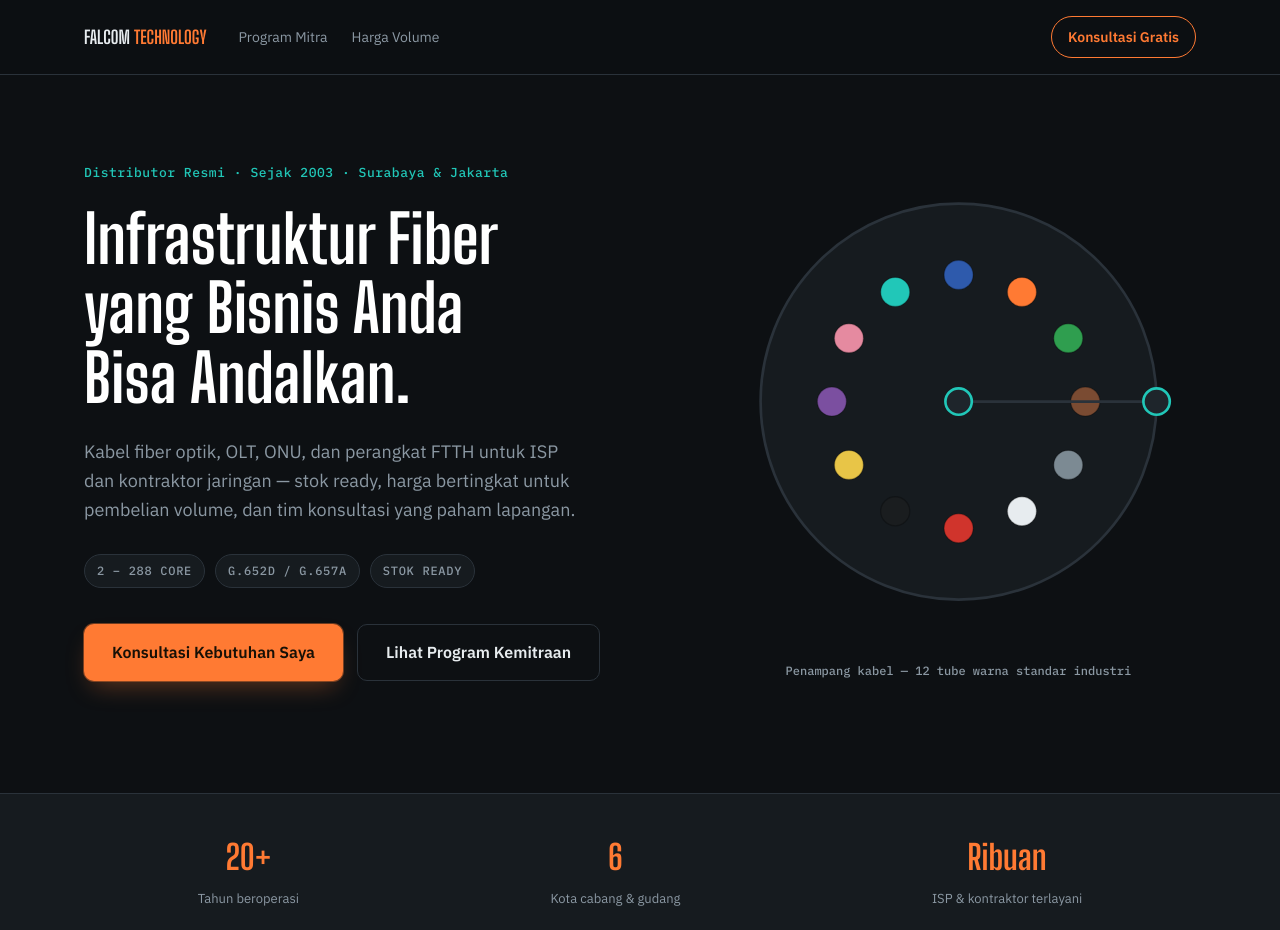
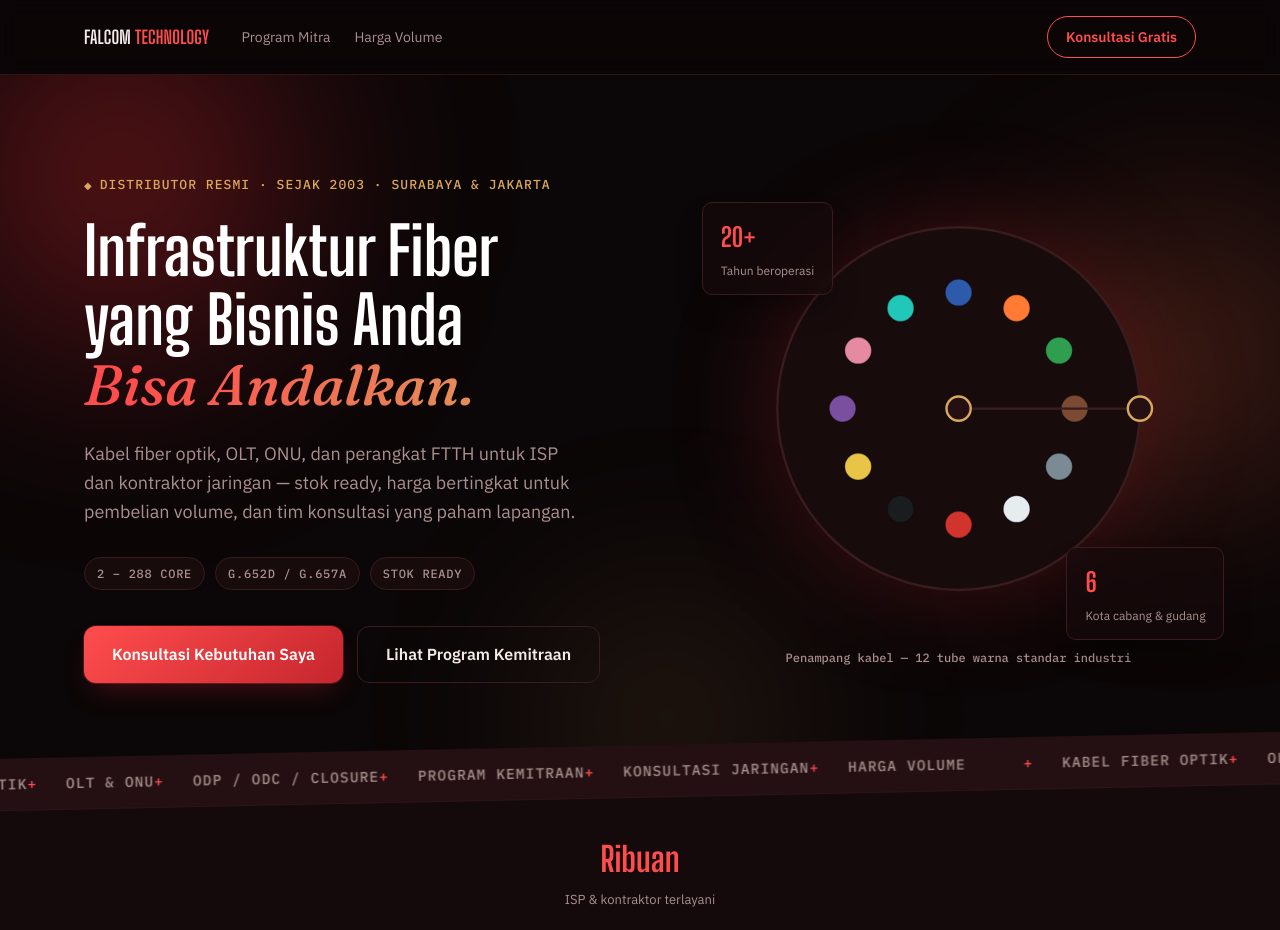
Before and after one commit to rezkixado-ai/form-falcom-adsmaster, a website: page public/index.html in a window 1280 px wide. Shown: the top 930 px of the page. Drawn offline with nearby package versions, Linux system fonts and the light colour scheme; no server answers.

Commit message:
Update Tampilan baru dengan vobes tone khas Falcom

```diff
--- a/public/assets/style.css
+++ b/public/assets/style.css
@@ -1,26 +1,31 @@
 /* ==========================================================================
-   FALCOM TECHNOLOGY — Landing Ads v2 (elevated, B2B/reseller conversion)
+   FALCOM TECHNOLOGY — Landing Ads v3 (elevated design, dark crimson theme)
    ========================================================================== */
 
 :root {
-    --bg:            #0D1013;
-    --surface:        #161B1F;
-    --surface-2:      #1E252B;
-    --line:           #2A323A;
-    --text:           #E7ECEF;
-    --text-dim:       #8B98A3;
-    --accent-orange:  #FF7A33;
-    --accent-aqua:    #21C7B8;
-    --accent-orange-glow: rgba(255, 122, 51, 0.35);
-    --danger: #FF6B6B;
-    --placeholder-border: #4A5560;
+    --bg:             #0B0607;
+    --bg-2:           #140A0B;
+    --surface:        #170B0C;
+    --surface-2:      #241012;
+    --line:           #3A1C1E;
+    --line-soft:      #2A1517;
+    --text:           #F4EBE7;
+    --text-dim:       #A9908E;
+    --accent-crimson: #C6262E;
+    --accent-crimson-bright: #FF4D4D;
+    --accent-ember:   #FF6B45;
+    --accent-gold:    #D9A85C;
+    --accent-glow:    rgba(198, 38, 46, 0.35);
+    --danger:         #FF6B6B;
+    --placeholder-border: #5A3639;
 
     --font-display: "Big Shoulders Display", sans-serif;
+    --font-serif:   "Fraunces", Georgia, serif;
     --font-body:    "IBM Plex Sans", -apple-system, sans-serif;
     --font-mono:    "IBM Plex Mono", monospace;
 
     --maxw: 1160px;
-    --radius: 10px;
+    --radius: 12px;
 }
 
 *, *::before, *::after { box-sizing: border-box; }
@@ -44,8 +49,20 @@
     * { animation-duration: 0.001ms !important; transition-duration: 0.001ms !important; }
 }
 
+/* ---------- Ambient glow atmosphere ---------- */
+.fl-glow {
+    position: absolute;
+    border-radius: 50%;
+    filter: blur(90px);
+    pointer-events: none;
+    z-index: 0;
+}
+.fl-glow--crimson { background: radial-gradient(circle, rgba(198,38,46,0.55), transparent 70%); }
+.fl-glow--ember    { background: radial-gradient(circle, rgba(255,107,69,0.32), transparent 70%); }
+.fl-glow--gold     { background: radial-gradient(circle, rgba(217,168,92,0.18), transparent 70%); }
+
 /* ---------- Utility ---------- */
-.fl-section__inner { max-width: var(--maxw); margin: 0 auto; padding: 104px 24px; }
+.fl-section__inner { max-width: var(--maxw); margin: 0 auto; padding: 104px 24px; position: relative; z-index: 1; }
 .fl-h2 {
     font-size: clamp(28px, 4vw, 42px);
     font-weight: 700;
@@ -55,8 +72,18 @@
 }
 .fl-h2--light { color: #fff; }
 .fl-h2--center { max-width: none; text-align: center; margin-left: auto; margin-right: auto; }
-.fl-eyebrow { font-family: var(--font-mono); font-size: 13px; letter-spacing: 0.04em; color: var(--accent-aqua); margin-bottom: 20px; }
+.fl-h2 em {
+    font-family: var(--font-serif);
+    font-style: italic;
+    font-weight: 500;
+    background: linear-gradient(100deg, var(--accent-crimson-bright), var(--accent-gold));
+    -webkit-background-clip: text;
+    background-clip: text;
+    color: transparent;
+}
+.fl-eyebrow { font-family: var(--font-mono); font-size: 13px; letter-spacing: 0.08em; text-transform: uppercase; color: var(--accent-gold); margin-bottom: 20px; }
 .fl-eyebrow--center { text-align: center; }
+.fl-eyebrow::before { content: "◆ "; font-size: 10px; }
 
 .fl-chip {
     display: inline-flex; align-items: center; font-family: var(--font-mono);
@@ -64,7 +91,7 @@
     border: 1px solid var(--line); border-radius: 999px;
     color: var(--text-dim); background: var(--surface);
 }
-.fl-chip--dark { border-color: var(--accent-aqua); color: var(--accent-aqua); }
+.fl-chip--dark { border-color: var(--accent-gold); color: var(--accent-gold); }
 
 .fl-btn {
     display: inline-flex; align-items: center; justify-content: center;
@@ -73,18 +100,19 @@
     transition: transform 0.15s ease, box-shadow 0.15s ease, opacity 0.15s ease;
 }
 .fl-btn--primary {
-    background: var(--accent-orange); color: #171006;
-    box-shadow: 0 0 0 1px rgba(255,122,51,0.4), 0 12px 24px -8px var(--accent-orange-glow);
+    background: linear-gradient(135deg, var(--accent-crimson-bright), var(--accent-crimson));
+    color: #fff;
+    box-shadow: 0 0 0 1px rgba(255,77,77,0.25), 0 14px 28px -10px var(--accent-glow);
 }
 .fl-btn--primary:hover { transform: translateY(-2px); }
 .fl-btn--primary:disabled { opacity: 0.6; cursor: progress; transform: none; }
 .fl-btn--outline {
     background: transparent; color: var(--text); border: 1px solid var(--line);
 }
-.fl-btn--outline:hover { border-color: var(--accent-aqua); color: var(--accent-aqua); }
+.fl-btn--outline:hover { border-color: var(--accent-gold); color: var(--accent-gold); }
 .fl-btn--block { width: 100%; }
 .fl-btn--primary:focus-visible, a:focus-visible, input:focus-visible, select:focus-visible {
-    outline: 2px solid var(--accent-aqua); outline-offset: 3px;
+    outline: 2px solid var(--accent-gold); outline-offset: 3px;
 }
 
 /* ---------- Placeholder system (foto / sertifikasi / data marketing) ---------- */
@@ -107,7 +135,6 @@
     border-radius: 6px;
     padding: 4px 8px;
 }
-/* tooltip kecil nunjukin instruksi placeholder pas di-hover (buat yang buka source code) */
 .fl-placeholder::after {
     content: attr(data-placeholder);
     position: absolute;
@@ -132,42 +159,56 @@
 
 /* ---------- Header ---------- */
 .fl-header {
-    position: sticky; top: 0; z-index: 20;
-    background: rgba(13, 16, 19, 0.85); backdrop-filter: blur(8px);
-    border-bottom: 1px solid var(--line);
+    position: sticky; top: 0; z-index: 30;
+    background: rgba(11, 6, 7, 0.82); backdrop-filter: blur(10px);
+    border-bottom: 1px solid var(--line-soft);
 }
 .fl-header__inner {
     max-width: var(--maxw); margin: 0 auto; padding: 16px 24px;
     display: flex; align-items: center; gap: 32px;
 }
-.fl-header__wordmark { font-family: var(--font-display); font-weight: 700; font-size: 18px; }
-.fl-header__wordmark span { color: var(--accent-orange); margin-left: 4px; }
+.fl-header__wordmark { font-family: var(--font-display); font-weight: 700; font-size: 18px; letter-spacing: 0.01em; }
+.fl-header__wordmark span { color: var(--accent-crimson-bright); margin-left: 4px; }
 .fl-header__nav { display: flex; gap: 24px; font-size: 14px; color: var(--text-dim); }
 .fl-header__nav a:hover { color: var(--text); }
 .fl-header__cta {
-    margin-left: auto; font-size: 14px; font-weight: 600; padding: 9px 16px;
-    border: 1px solid var(--accent-orange); border-radius: 999px; color: var(--accent-orange);
+    margin-left: auto; font-size: 14px; font-weight: 600; padding: 9px 18px;
+    border: 1px solid var(--accent-crimson-bright); border-radius: 999px; color: var(--accent-crimson-bright);
+    transition: background 0.15s ease, color 0.15s ease;
 }
+.fl-header__cta:hover { background: var(--accent-crimson-bright); color: #fff; }
 
 /* ---------- Hero ---------- */
-.fl-hero { border-bottom: 1px solid var(--line); }
+.fl-hero { position: relative; border-bottom: 1px solid var(--line-soft); overflow: hidden; }
 .fl-hero__grid {
-    max-width: var(--maxw); margin: 0 auto; padding: 88px 24px 112px;
+    max-width: var(--maxw); margin: 0 auto; padding: 96px 24px 72px;
     display: grid; grid-template-columns: 1.1fr 0.9fr; gap: 56px; align-items: center;
+    position: relative; z-index: 2;
 }
 .fl-hero__title { font-size: clamp(38px, 5.4vw, 66px); font-weight: 700; color: #fff; }
+.fl-hero__title em {
+    display: block;
+    font-family: var(--font-serif);
+    font-style: italic;
+    font-weight: 500;
+    font-size: 0.86em;
+    background: linear-gradient(100deg, var(--accent-crimson-bright) 10%, var(--accent-gold) 90%);
+    -webkit-background-clip: text;
+    background-clip: text;
+    color: transparent;
+}
 .fl-hero__sub { color: var(--text-dim); font-size: 18px; max-width: 500px; margin: 26px 0 30px; }
 .fl-hero__specs { display: flex; gap: 10px; flex-wrap: wrap; margin-bottom: 36px; }
 .fl-hero__ctas { display: flex; gap: 14px; flex-wrap: wrap; }
 
-.fl-hero__visual { position: relative; }
-.fl-fiber-svg { width: 100%; height: auto; }
+.fl-hero__visual { position: relative; padding: 20px; }
+.fl-fiber-svg { width: 100%; height: auto; filter: drop-shadow(0 0 50px rgba(198,38,46,0.28)); }
 .fl-fiber-jacket { fill: var(--surface); }
 .fl-fiber-ring { fill: none; stroke: var(--line); stroke-width: 2; }
 .fl-signal-path { stroke: var(--line); stroke-width: 2; }
-.fl-signal-node { fill: var(--surface-2); stroke: var(--accent-aqua); stroke-width: 2; }
+.fl-signal-node { fill: var(--surface-2); stroke: var(--accent-gold); stroke-width: 2; }
 .fl-signal-pulse {
-    fill: var(--accent-orange); filter: drop-shadow(0 0 6px var(--accent-orange));
+    fill: var(--accent-crimson-bright); filter: drop-shadow(0 0 6px var(--accent-crimson-bright));
     offset-path: path('M180,180 L330,180'); animation: fl-pulse-travel 2.6s ease-in-out infinite;
 }
 @keyframes fl-pulse-travel {
@@ -179,17 +220,66 @@
 }
 .fl-fiber-caption { text-align: center; font-family: var(--font-mono); font-size: 12px; color: var(--text-dim); margin-top: 14px; }
 
+/* Floating proof cards over the hero visual */
+.fl-float-card {
+    position: absolute;
+    display: flex; flex-direction: column; gap: 2px;
+    background: rgba(23, 11, 12, 0.72);
+    border: 1px solid var(--line);
+    border-radius: 10px;
+    padding: 14px 18px;
+    backdrop-filter: blur(6px);
+    box-shadow: 0 16px 32px -12px rgba(0,0,0,0.5);
+    z-index: 3;
+    animation: fl-float 5s ease-in-out infinite;
+}
+.fl-float-card__num { font-family: var(--font-display); font-size: 26px; font-weight: 700; color: var(--accent-crimson-bright); }
+.fl-float-card__label { font-size: 12px; color: var(--text-dim); white-space: nowrap; }
+.fl-float-card--a { top: 6%; left: -4%; animation-delay: 0s; }
+.fl-float-card--b { bottom: 8%; right: -6%; animation-delay: 1.4s; }
+@keyframes fl-float {
+    0%, 100% { transform: translateY(0); }
+    50%      { transform: translateY(-10px); }
+}
+
+/* ---------- Marquee ticker ---------- */
+.fl-marquee {
+    position: relative; z-index: 1;
+    background: var(--surface-2);
+    border-bottom: 1px solid var(--line-soft);
+    overflow: hidden;
+    transform: rotate(-1.2deg) scale(1.03);
+    margin: -14px 0;
+}
+.fl-marquee__track {
+    display: flex; width: max-content;
+    animation: fl-marquee-scroll 32s linear infinite;
+}
+.fl-marquee__track span {
+    font-family: var(--font-mono); font-size: 14px; letter-spacing: 0.08em;
+    text-transform: uppercase; color: var(--text-dim);
+    padding: 14px 28px; white-space: nowrap;
+}
+.fl-marquee__track span em {
+    font-style: normal; color: var(--accent-crimson-bright); margin-right: 28px;
+}
+@keyframes fl-marquee-scroll {
+    from { transform: translateX(0); }
+    to   { transform: translateX(-50%); }
+}
+
 /* ---------- Trust bar + cert badges ---------- */
-.fl-trust { border-bottom: 1px solid var(--line); background: var(--surface); }
+.fl-trust { position: relative; border-bottom: 1px solid var(--line-soft); background: var(--bg-2); }
 .fl-trust__inner {
-    max-width: var(--maxw); margin: 0 auto; padding: 36px 24px 20px;
-    display: flex; justify-content: space-around; flex-wrap: wrap; gap: 24px; text-align: center;
+    max-width: var(--maxw); margin: 0 auto; padding: 48px 24px 20px;
+    display: flex; justify-content: center; gap: 24px; text-align: center;
+    position: relative; z-index: 1;
 }
 .fl-trust__item { display: flex; flex-direction: column; gap: 4px; }
-.fl-num { font-family: var(--font-display); font-size: 34px; font-weight: 700; color: var(--accent-orange); }
+.fl-num { font-family: var(--font-display); font-size: 34px; font-weight: 700; color: var(--accent-crimson-bright); }
 .fl-trust__item span:last-child { font-size: 13px; color: var(--text-dim); }
 
-.fl-cert-row { display: flex; justify-content: center; gap: 16px; padding: 4px 24px 32px; flex-wrap: wrap; }
+.fl-cert-row { display: flex; justify-content: center; gap: 16px; padding: 4px 24px 32px; flex-wrap: wrap; position: relative; z-index: 1; }
 .fl-cert-badge {
     width: 84px; height: 84px; border-radius: 10px;
     display: flex; align-items: center; justify-content: center;
@@ -206,13 +296,17 @@
 
 /* ---------- Problem / solution ---------- */
 .fl-problem__grid { display: grid; grid-template-columns: repeat(3, 1fr); gap: 24px; }
-.fl-problem__card { background: var(--surface); border: 1px solid var(--line); border-radius: var(--radius); padding: 26px; }
-.fl-problem__pain { color: var(--text-dim); font-style: italic; margin-bottom: 14px; }
+.fl-problem__card {
+    background: var(--surface); border: 1px solid var(--line); border-radius: var(--radius); padding: 26px;
+    transition: border-color 0.2s ease, transform 0.2s ease;
+}
+.fl-problem__card:hover { border-color: var(--accent-crimson); transform: translateY(-3px); }
+.fl-problem__pain { font-family: var(--font-serif); font-style: italic; color: var(--text-dim); margin-bottom: 14px; font-size: 17px; }
 .fl-problem__fix { font-weight: 500; }
-.fl-problem__fix::before { content: "→ "; color: var(--accent-aqua); }
+.fl-problem__fix::before { content: "→ "; color: var(--accent-gold); }
 
 /* ---------- Pricing (volume tiers) ---------- */
-.fl-pricing { background: var(--surface); border-top: 1px solid var(--line); border-bottom: 1px solid var(--line); }
+.fl-pricing { background: var(--surface); border-top: 1px solid var(--line-soft); border-bottom: 1px solid var(--line-soft); }
 .fl-pricing__note { padding: 12px 16px; border-radius: 8px; font-size: 14px; color: var(--text-dim); margin-bottom: 28px; }
 .fl-pricing__table { border: 1px solid var(--line); border-radius: var(--radius); overflow: hidden; margin-bottom: 32px; }
 .fl-pricing__row {
@@ -225,35 +319,46 @@
     background: var(--surface-2); font-weight: 600; font-size: 13px;
     color: var(--text-dim); text-transform: uppercase; letter-spacing: 0.04em;
 }
-.fl-pricing__row--highlight { background: rgba(255,122,51,0.06); }
-.fl-pricing__row--highlight span:first-child { color: var(--accent-orange); font-weight: 600; }
+.fl-pricing__row--highlight { background: rgba(198,38,46,0.08); }
+.fl-pricing__row--highlight span:first-child { color: var(--accent-crimson-bright); font-weight: 600; }
 .fl-pricing__row .fl-placeholder { padding: 6px 10px; border-radius: 6px; display: inline-block; }
 
 /* ---------- Partner / reseller program ---------- */
-.fl-partner { background: linear-gradient(180deg, #12171b, var(--bg)); }
+.fl-partner { position: relative; background: linear-gradient(180deg, var(--bg-2), var(--bg)); overflow: hidden; }
 .fl-partner__note { padding: 14px 16px; border-radius: 8px; font-size: 14px; color: var(--text-dim); margin-bottom: 32px; max-width: 640px; }
 .fl-partner__grid { display: grid; grid-template-columns: repeat(3, 1fr); gap: 20px; margin-bottom: 36px; }
-.fl-partner__card { background: var(--surface); border: 1px solid var(--line); border-radius: var(--radius); padding: 24px; }
+.fl-partner__card {
+    background: var(--surface); border: 1px solid var(--line); border-radius: var(--radius); padding: 24px;
+    transition: border-color 0.2s ease;
+}
+.fl-partner__card:hover { border-color: var(--accent-gold); }
 .fl-partner__card h3 { font-size: 18px; font-weight: 700; color: #fff; margin-bottom: 10px; }
 .fl-partner__card p { color: var(--text-dim); font-size: 14px; }
 
 /* ---------- Products ---------- */
-.fl-products { background: var(--surface); border-top: 1px solid var(--line); border-bottom: 1px solid var(--line); }
+.fl-products { background: var(--surface); border-top: 1px solid var(--line-soft); border-bottom: 1px solid var(--line-soft); }
 .fl-products__grid { display: grid; grid-template-columns: repeat(3, 1fr); gap: 24px; }
-.fl-product-card { background: var(--bg); border: 1px solid var(--line); border-radius: var(--radius); padding: 24px; }
+.fl-product-card {
+    background: var(--bg); border: 1px solid var(--line); border-radius: var(--radius); padding: 24px;
+    transition: transform 0.2s ease, border-color 0.2s ease;
+}
+.fl-product-card:hover { transform: translateY(-4px); border-color: var(--accent-crimson); }
 .fl-product-card h3 { font-size: 20px; font-weight: 700; margin: 14px 0 8px; }
 .fl-product-card p { color: var(--text-dim); font-size: 15px; }
 
 /* ---------- Testimoni + case study ---------- */
-.fl-testimoni { background: linear-gradient(180deg, var(--bg), #12171b); }
+.fl-testimoni { position: relative; background: linear-gradient(180deg, var(--bg), var(--bg-2)); overflow: hidden; }
 .fl-casestudy {
     max-width: 680px; margin: 0 auto 40px; border-radius: var(--radius);
     padding: 40px; display: flex; align-items: center; justify-content: center; min-height: 100px;
 }
 .fl-testimoni__grid { display: grid; grid-template-columns: 1fr 1fr; gap: 24px; }
-.fl-testimoni__card { margin: 0; padding: 28px; border-left: 3px solid var(--accent-orange); background: var(--surface); border-radius: 0 var(--radius) var(--radius) 0; }
-.fl-testimoni__card p { font-size: 17px; color: #fff; margin-bottom: 14px; }
-.fl-testimoni__card cite { font-style: normal; font-size: 13px; color: var(--text-dim); }
+.fl-testimoni__card {
+    margin: 0; padding: 28px; border-left: 3px solid var(--accent-crimson-bright);
+    background: var(--surface); border-radius: 0 var(--radius) var(--radius) 0;
+}
+.fl-testimoni__card p { font-family: var(--font-serif); font-style: italic; font-size: 18px; color: #fff; margin-bottom: 14px; }
+.fl-testimoni__card cite { font-style: normal; font-family: var(--font-mono); font-size: 12px; letter-spacing: 0.03em; color: var(--text-dim); }
 
 /* ---------- Form ---------- */
 .fl-form { background: var(--surface); }
@@ -263,8 +368,11 @@
 }
 .fl-form__copy p { color: var(--text-dim); margin: 16px 0 20px; max-width: 420px; }
 .fl-form__points li { position: relative; padding-left: 22px; margin-bottom: 10px; color: var(--text-dim); font-size: 15px; }
-.fl-form__points li::before { content: "✓"; position: absolute; left: 0; color: var(--accent-aqua); font-weight: 700; }
-.fl-form__box { background: var(--bg); border: 1px solid var(--line); border-radius: var(--radius); padding: 28px; }
+.fl-form__points li::before { content: "✓"; position: absolute; left: 0; color: var(--accent-gold); font-weight: 700; }
+.fl-form__box {
+    background: var(--bg); border: 1px solid var(--line); border-radius: var(--radius); padding: 28px;
+    box-shadow: 0 24px 48px -20px rgba(0,0,0,0.6);
+}
 
 .fl-field { margin-bottom: 18px; }
 .fl-field label { display: block; font-size: 14px; font-weight: 600; margin-bottom: 8px; }
@@ -277,15 +385,20 @@
 .fl-form__error { color: var(--danger); font-size: 14px; margin-top: 12px; text-align: center; }
 
 /* ---------- Footer ---------- */
-.fl-footer { padding: 32px 24px; text-align: center; color: var(--text-dim); font-size: 13px; border-top: 1px solid var(--line); }
+.fl-footer { padding: 32px 24px; text-align: center; color: var(--text-dim); font-size: 13px; border-top: 1px solid var(--line-soft); }
 
 /* ---------- Responsive ---------- */
 @media (max-width: 860px) {
     .fl-hero__grid, .fl-form__inner { grid-template-columns: 1fr; }
-    .fl-hero__visual { order: -1; max-width: 280px; margin: 0 auto 12px; }
+    .fl-hero__visual { order: -1; max-width: 280px; margin: 40px auto 12px; }
+    .fl-float-card { padding: 10px 14px; }
+    .fl-float-card__num { font-size: 20px; }
+    .fl-float-card--a { top: -6%; left: 0; }
+    .fl-float-card--b { bottom: -4%; right: 0; }
     .fl-problem__grid, .fl-testimoni__grid, .fl-proof__grid, .fl-partner__grid { grid-template-columns: 1fr; }
     .fl-pricing__row { grid-template-columns: 1fr; gap: 4px; text-align: left; }
     .fl-header__nav { display: none; }
     .fl-header__cta { font-size: 13px; padding: 8px 12px; }
     .fl-section__inner { padding: 72px 20px; }
+    .fl-glow { display: none; }
 }
--- a/public/index.html
+++ b/public/index.html
@@ -8,7 +8,7 @@
 
 <link rel="preconnect" href="https://fonts.googleapis.com">
 <link rel="preconnect" href="https://fonts.gstatic.com" crossorigin>
-<link href="https://fonts.googleapis.com/css2?family=Big+Shoulders+Display:wght@600;700;800&family=IBM+Plex+Sans:wght@400;500;600;700&family=IBM+Plex+Mono:wght@500&display=swap" rel="stylesheet">
+<link href="https://fonts.googleapis.com/css2?family=Big+Shoulders+Display:wght@600;700;800&family=Fraunces:ital,wght@1,500;1,600&family=IBM+Plex+Sans:wght@400;500;600;700&family=IBM+Plex+Mono:wght@500&display=swap" rel="stylesheet">
 <link rel="stylesheet" href="/assets/style.css">
 
 <script async src="https://www.googletagmanager.com/gtag/js?id=G-QT46MT5CWM"></script>
@@ -42,13 +42,17 @@
 <main>
 
 <section class="fl-hero">
+    <div class="fl-glow fl-glow--crimson" style="width:520px;height:520px;top:-160px;left:-140px;"></div>
+    <div class="fl-glow fl-glow--ember" style="width:420px;height:420px;top:10%;right:-120px;"></div>
+    <div class="fl-glow fl-glow--gold" style="width:360px;height:360px;bottom:-140px;left:38%;"></div>
+
     <div class="fl-hero__grid">
         <div class="fl-hero__copy">
             <p class="fl-eyebrow">Distributor Resmi &middot; Sejak 2003 &middot; Surabaya &amp; Jakarta</p>
             <h1 class="fl-hero__title">
                 Infrastruktur Fiber<br>
                 yang Bisnis Anda<br>
-                Bisa Andalkan.
+                <em>Bisa Andalkan.</em>
             </h1>
             <p class="fl-hero__sub">
                 Kabel fiber optik, OLT, ONU, dan perangkat FTTH untuk ISP dan
@@ -66,8 +70,16 @@
             </div>
         </div>
 
-        <div class="fl-hero__visual" aria-hidden="true">
-            <svg viewBox="0 0 360 360" class="fl-fiber-svg">
+        <div class="fl-hero__visual">
+            <div class="fl-float-card fl-float-card--a" aria-hidden="true">
+                <span class="fl-float-card__num">20+</span>
+                <span class="fl-float-card__label">Tahun beroperasi</span>
+            </div>
+            <div class="fl-float-card fl-float-card--b" aria-hidden="true">
+                <span class="fl-float-card__num">6</span>
+                <span class="fl-float-card__label">Kota cabang &amp; gudang</span>
+            </div>
+            <svg viewBox="0 0 360 360" class="fl-fiber-svg" aria-hidden="true">
                 <circle cx="180" cy="180" r="150" class="fl-fiber-jacket" />
                 <circle cx="180" cy="180" r="150" class="fl-fiber-ring" />
                 <g class="fl-fiber-tubes" id="fiberTubes"></g>
@@ -81,10 +93,15 @@
     </div>
 </section>
 
+<div class="fl-marquee" aria-hidden="true">
+    <div class="fl-marquee__track">
+        <span><em>+</em>Kabel Fiber Optik<em>+</em>OLT &amp; ONU<em>+</em>ODP / ODC / Closure<em>+</em>Program Kemitraan<em>+</em>Konsultasi Jaringan<em>+</em>Harga Volume</span>
+        <span><em>+</em>Kabel Fiber Optik<em>+</em>OLT &amp; ONU<em>+</em>ODP / ODC / Closure<em>+</em>Program Kemitraan<em>+</em>Konsultasi Jaringan<em>+</em>Harga Volume</span>
+    </div>
+</div>
+
 <section class="fl-trust">
     <div class="fl-trust__inner">
-        <div class="fl-trust__item"><span class="fl-num">20+</span><span>Tahun beroperasi</span></div>
-        <div class="fl-trust__item"><span class="fl-num">6</span><span>Kota cabang &amp; gudang</span></div>
         <div class="fl-trust__item"><span class="fl-num">Ribuan</span><span>ISP &amp; kontraktor terlayani</span></div>
     </div>
     <div class="fl-cert-row">
@@ -141,7 +158,7 @@
 <section class="fl-pricing" id="harga">
     <div class="fl-section__inner">
         <p class="fl-eyebrow">Untuk pembelian volume</p>
-        <h2 class="fl-h2">Semakin banyak, semakin efisien per unit</h2>
+        <h2 class="fl-h2">Semakin banyak, <em>semakin efisien</em> per unit</h2>
         <p class="fl-pricing__note fl-placeholder" data-placeholder="MENUNGGU KONFIRMASI TIM MARKETING - isi tabel dengan skema harga bertingkat resmi">
             Struktur harga di bawah adalah <strong>contoh format</strong> &mdash; angka final menunggu konfirmasi tim marketing.
         </p>
@@ -174,7 +191,7 @@
 <section class="fl-partner" id="program-mitra">
     <div class="fl-section__inner">
         <p class="fl-eyebrow">Untuk agen &amp; reseller</p>
-        <h2 class="fl-h2 fl-h2--light">Jadi Mitra Resmi Falcom Technology</h2>
+        <h2 class="fl-h2 fl-h2--light">Jadi <em>Mitra Resmi</em> Falcom Technology</h2>
         <p class="fl-placeholder fl-partner__note" data-placeholder="MENUNGGU KONFIRMASI TIM MARKETING - isi detail benefit program kemitraan">
             Detail lengkap program kemitraan sedang difinalisasi bersama tim marketing.
             Kerangka benefit yang direncanakan:
@@ -223,7 +240,7 @@
 <section class="fl-testimoni">
     <div class="fl-section__inner">
         <p class="fl-eyebrow fl-eyebrow--center">Hasil, bukan janji</p>
-        <h2 class="fl-h2 fl-h2--light fl-h2--center">Dipercaya ISP dan kontraktor jaringan</h2>
+        <h2 class="fl-h2 fl-h2--light fl-h2--center"><em>Dipercaya</em> ISP dan kontraktor jaringan</h2>
 
         <div class="fl-casestudy fl-placeholder" data-placeholder="MENUNGGU DATA - studi kasus pelanggan dengan angka pertumbuhan konkret">
             <span class="fl-placeholder__tag">Studi kasus berangka menyusul</span>
```
